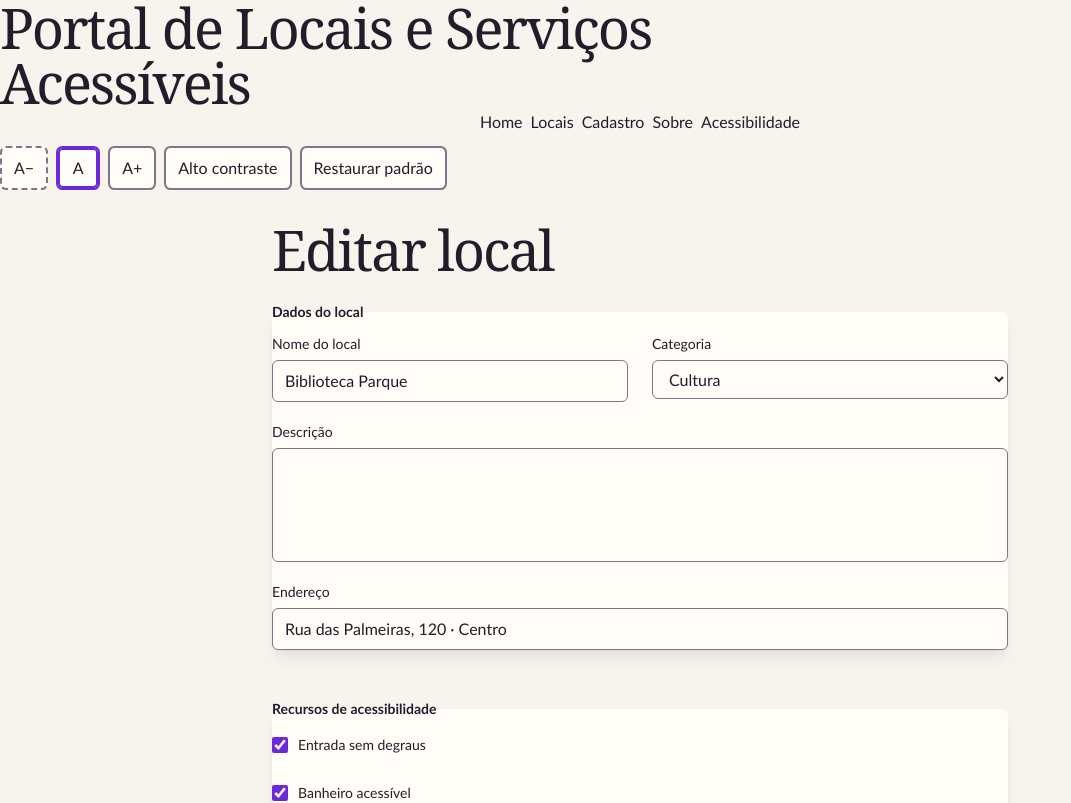
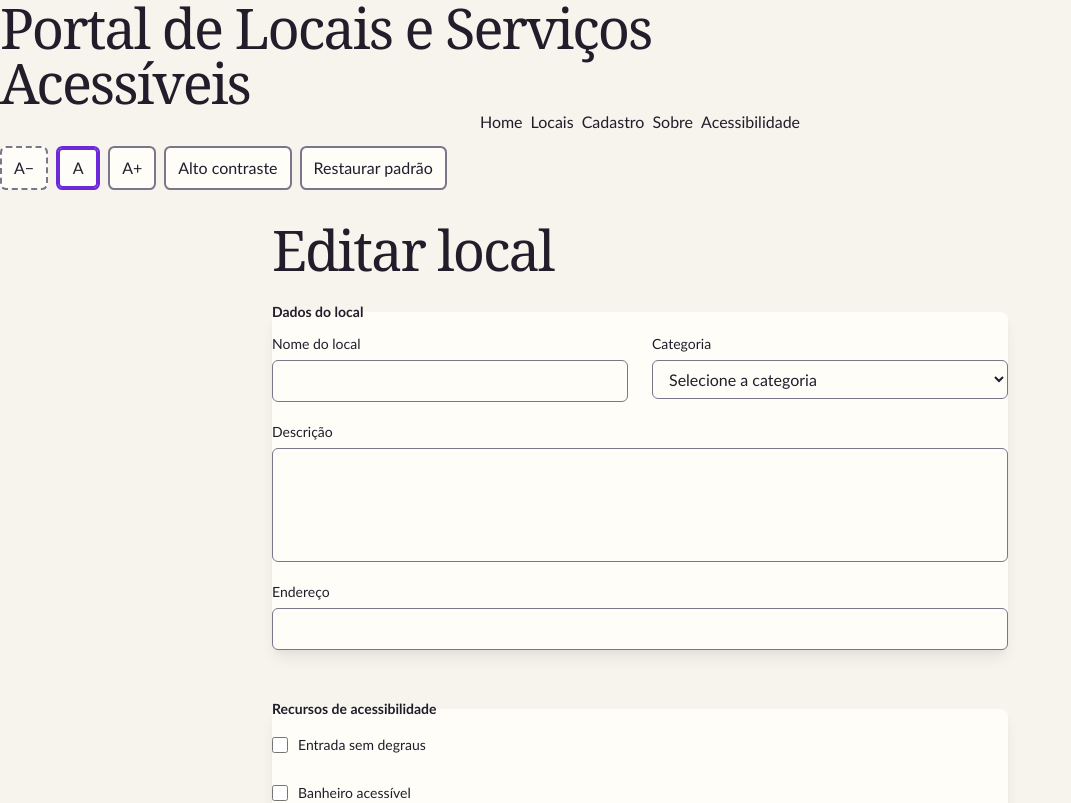
Before and after one commit to 1TDSPJ-26/portal-locais-acessiveis, a React (Vite) app: page /locais/1/editar in a window 1280 px wide. Shown: the top 803 px of the page, without its empty margins (0-1071 px from the left). Built offline with nearby package versions, Linux system fonts and the light colour scheme.

Commit message:
fix: evita setState em effect no formulario

```diff
--- a/src/pages/EditarLocal/index.tsx
+++ b/src/pages/EditarLocal/index.tsx
@@ -1,4 +1,4 @@
-import { useEffect, useMemo, useRef, useState } from "react";
+import { useMemo, useRef, useState } from "react";
 import { Link, useNavigate, useParams } from "react-router";
 import TextField from "../../components/TextField/index";
 import SelectField from "../../components/SelectField/index";
@@ -91,25 +91,6 @@ export default function EditarLocal() {
     const [erros, setErros] = useState<Record<string, string>>({});
     const [mensagem, setMensagem] = useState("");
 
-    useEffect(() => {
-        if (!local) {
-            return;
-        }
-
-        setForm({
-            nome: local.nome,
-            categoria: local.categoria,
-            descricao: local.descricao ?? "",
-            endereco: local.endereco,
-            recursos: [...local.recursos],
-            email: local.email ?? "",
-            telefone: local.telefone ?? "",
-            site: local.site ?? "",
-        });
-        setErros({});
-        setMensagem("");
-    }, [local]);
-
     if (estado === "carregando") {
         return (
             <div className="app-shell content">
@@ -176,7 +157,6 @@ export default function EditarLocal() {
             return;
         }
 
-        const valor = String(form[name as keyof typeof form] ?? "");
         const proximoErro = validarEdicao({
             nome: form.nome,
             categoria: form.categoria,
@@ -241,7 +221,7 @@ export default function EditarLocal() {
     };
 
     return (
-        <div className="mx-auto w-full max-w-3xl px-4 py-8 text-left text-(--ink)">
+        <div key={local.id} className="mx-auto w-full max-w-3xl px-4 py-8 text-left text-(--ink)">
             <h1>Editar local</h1>
 
             <form className="flex flex-col gap-6" onSubmit={salvarEdicao} noValidate>
```
